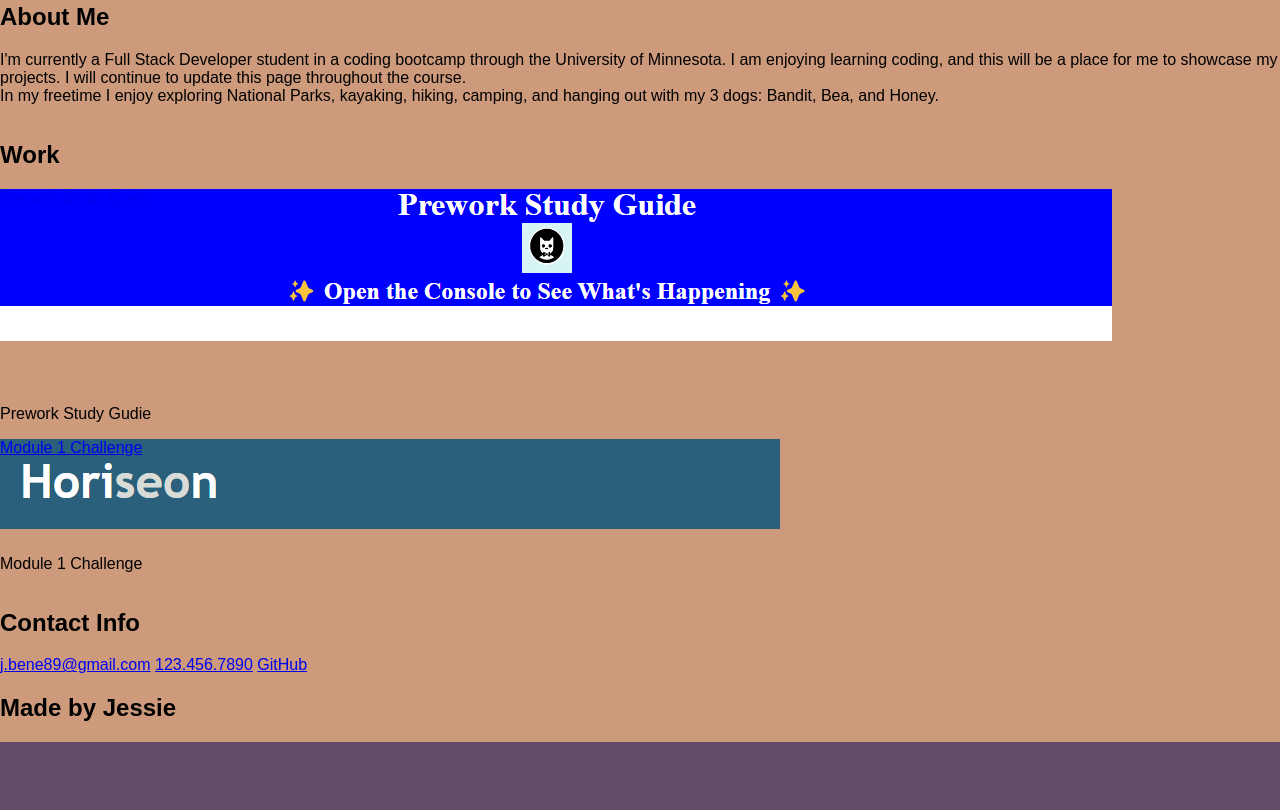
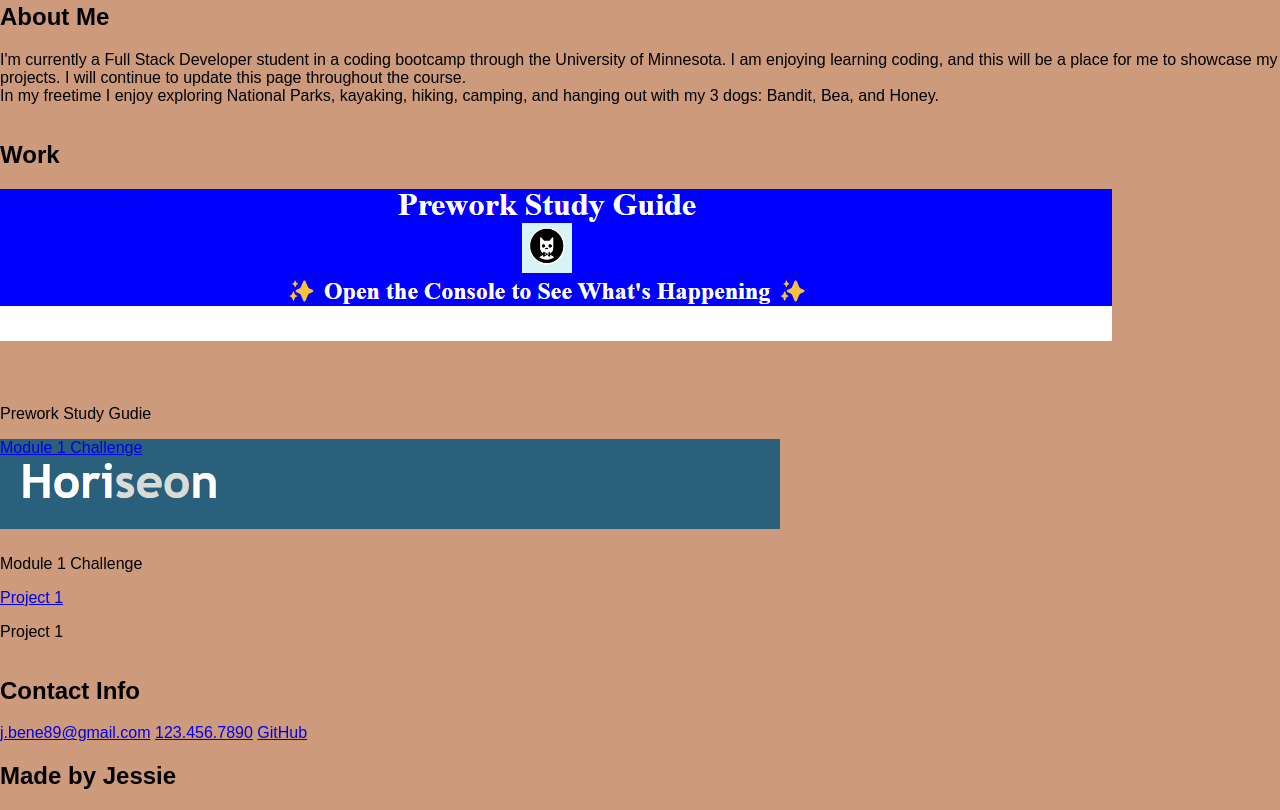
Before and after one commit to jessiemullins/module-02-challenge, a plain HTML site: page index.html in a window 1280 px wide. Shown: the part 549-1359 px from the top of the page. Before the commit the page ends 1291 px from the top, so only its background shows below. Drawn offline with Linux system fonts and the light colour scheme.

Commit message:
Update index.html
adding project 1

```diff
--- a/index.html
+++ b/index.html
@@ -47,6 +47,11 @@
                 <div>
                     <p>Module 1 Challenge</p>
                 </div>
+
+                        <a href="https://tonialtendorf.github.io/Thrifty-Travel/">Project 1</a>
+                <div>
+                    <p>Project 1</p>
+                </div>
             </a>
         </section>
 
```
